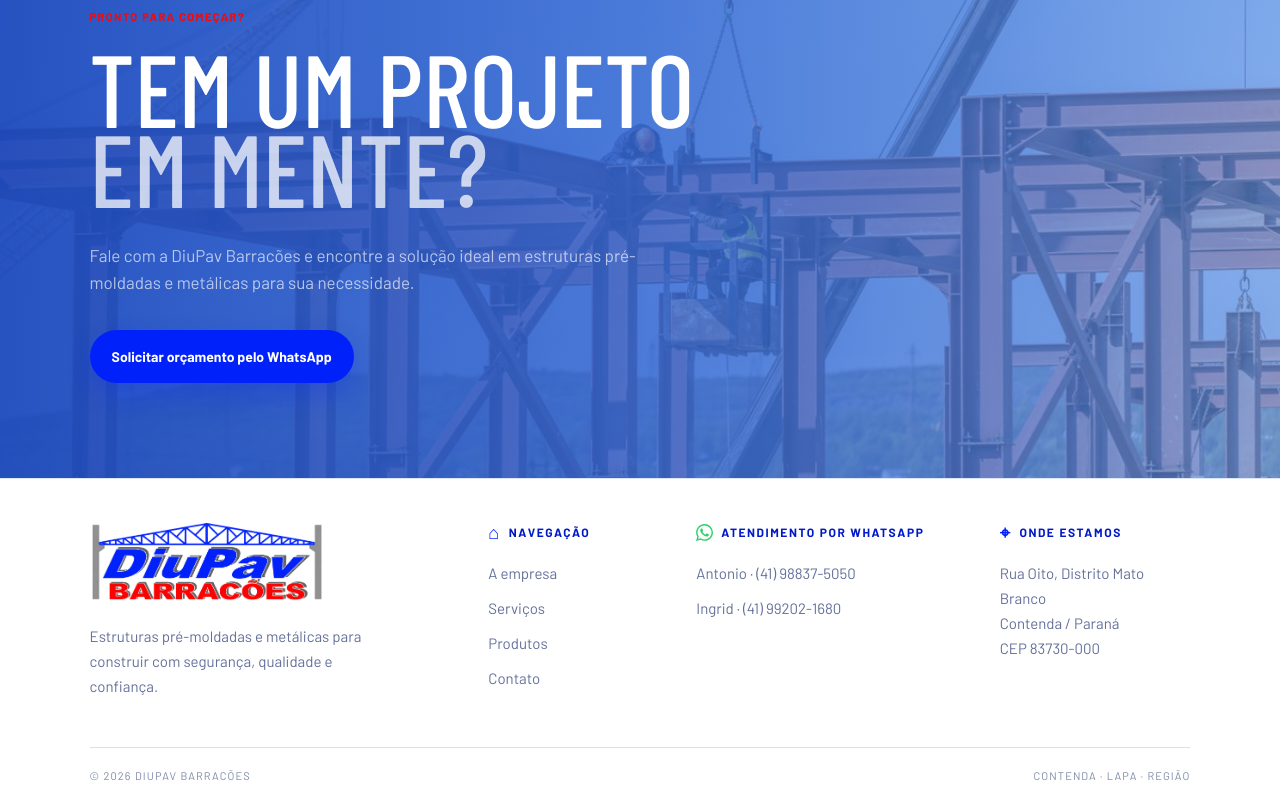
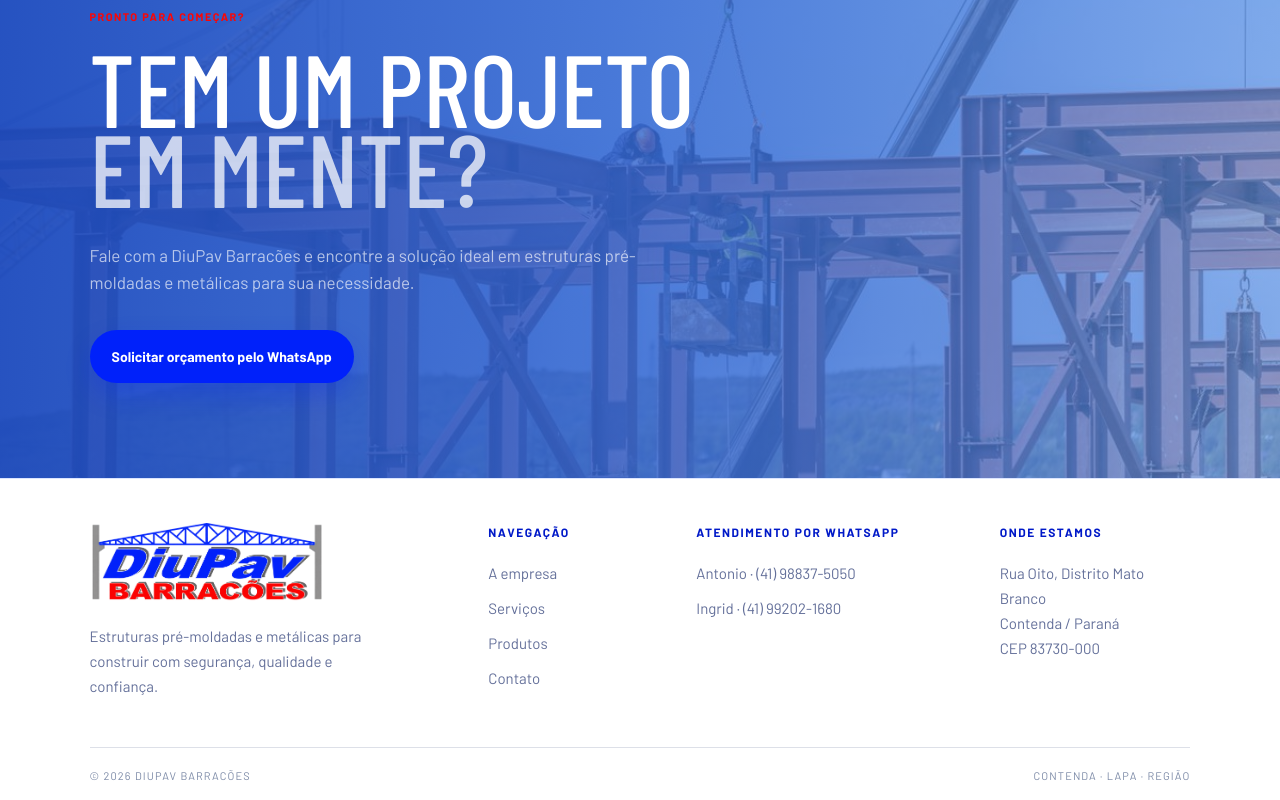
Before and after one commit to afucuhara/diupav-barracoes, a Next.js app: page / in a window 1280 px wide. Shown: the part 4193-4993 px from the top of the page. Built offline with nearby package versions, Linux system fonts and the light colour scheme; a web font is replaced by a local one.

Commit message:
Remove icones dos titulos do rodape

```diff
--- a/app/components.tsx
+++ b/app/components.tsx
@@ -83,9 +83,9 @@
       <footer className="site-footer">
       <div className="footer-main">
         <div><Brand /><p>Estruturas pré-moldadas e metálicas para construir com segurança, qualidade e confiança.</p></div>
-        <div><strong><span className="footer-symbol" aria-hidden="true">⌂</span>Navegação</strong><a href="/sobre">A empresa</a><a href="/servicos">Serviços</a><a href="/produtos">Produtos</a><a href="/contato">Contato</a></div>
-        <div><strong><WhatsAppIcon />Atendimento por WhatsApp</strong><a href="https://wa.me/5541988375050" target="_blank" rel="noreferrer">Antonio · (41) 98837-5050</a><a href="https://wa.me/5541992021680" target="_blank" rel="noreferrer">Ingrid · (41) 99202-1680</a></div>
-        <div><strong><span className="footer-symbol" aria-hidden="true">⌖</span>Onde estamos</strong><p>Rua Oito, Distrito Mato Branco<br />Contenda / Paraná<br />CEP 83730-000</p></div>
+        <div><strong>Navegação</strong><a href="/sobre">A empresa</a><a href="/servicos">Serviços</a><a href="/produtos">Produtos</a><a href="/contato">Contato</a></div>
+        <div><strong>Atendimento por WhatsApp</strong><a href="https://wa.me/5541988375050" target="_blank" rel="noreferrer">Antonio · (41) 98837-5050</a><a href="https://wa.me/5541992021680" target="_blank" rel="noreferrer">Ingrid · (41) 99202-1680</a></div>
+        <div><strong>Onde estamos</strong><p>Rua Oito, Distrito Mato Branco<br />Contenda / Paraná<br />CEP 83730-000</p></div>
       </div>
       <div className="footer-bottom"><span>© {new Date().getFullYear()} DiuPav Barracões</span><span>Contenda · Lapa · Região</span></div>
       </footer>
--- a/app/globals.css
+++ b/app/globals.css
@@ -118,9 +118,7 @@
 .footer-main .brand { margin-bottom: 23px; }
 .footer-main > div { display: flex; flex-direction: column; align-items: flex-start; }
 .footer-main > div:first-child p { max-width: 300px; }
-.footer-main strong { display: flex; align-items: center; gap: 8px; font-size: 12px; text-transform: uppercase; letter-spacing: .13em; color: var(--green-dark); margin-bottom: 20px; }
-.footer-main strong .whatsapp-icon { width: 17px; height: 17px; }
-.footer-symbol { font-size: 18px; line-height: 1; color: var(--green); }
+.footer-main strong { display: block; font-size: 12px; text-transform: uppercase; letter-spacing: .13em; color: var(--green-dark); margin-bottom: 20px; }
 .footer-main p, .footer-main a { color: #64709a; line-height: 1.65; font-size: 15px; margin: 0 0 10px; }
 .footer-main a:hover { color: var(--green-dark); }
 .footer-bottom { border-top: 1px solid var(--line); padding-top: 20px; display: flex; justify-content: space-between; color: #7b89a6; font-size: 11px; letter-spacing: .1em; text-transform: uppercase; }
```
